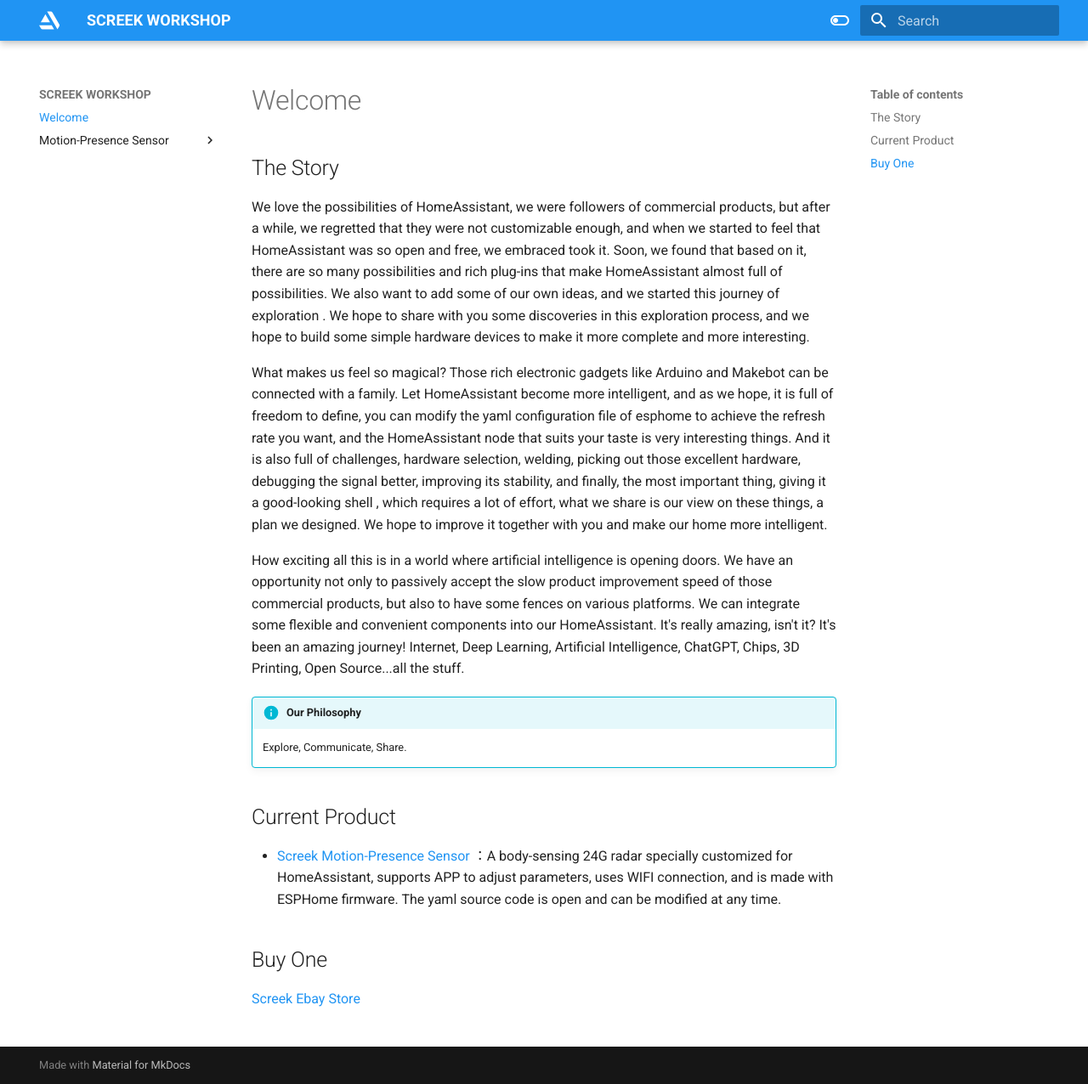
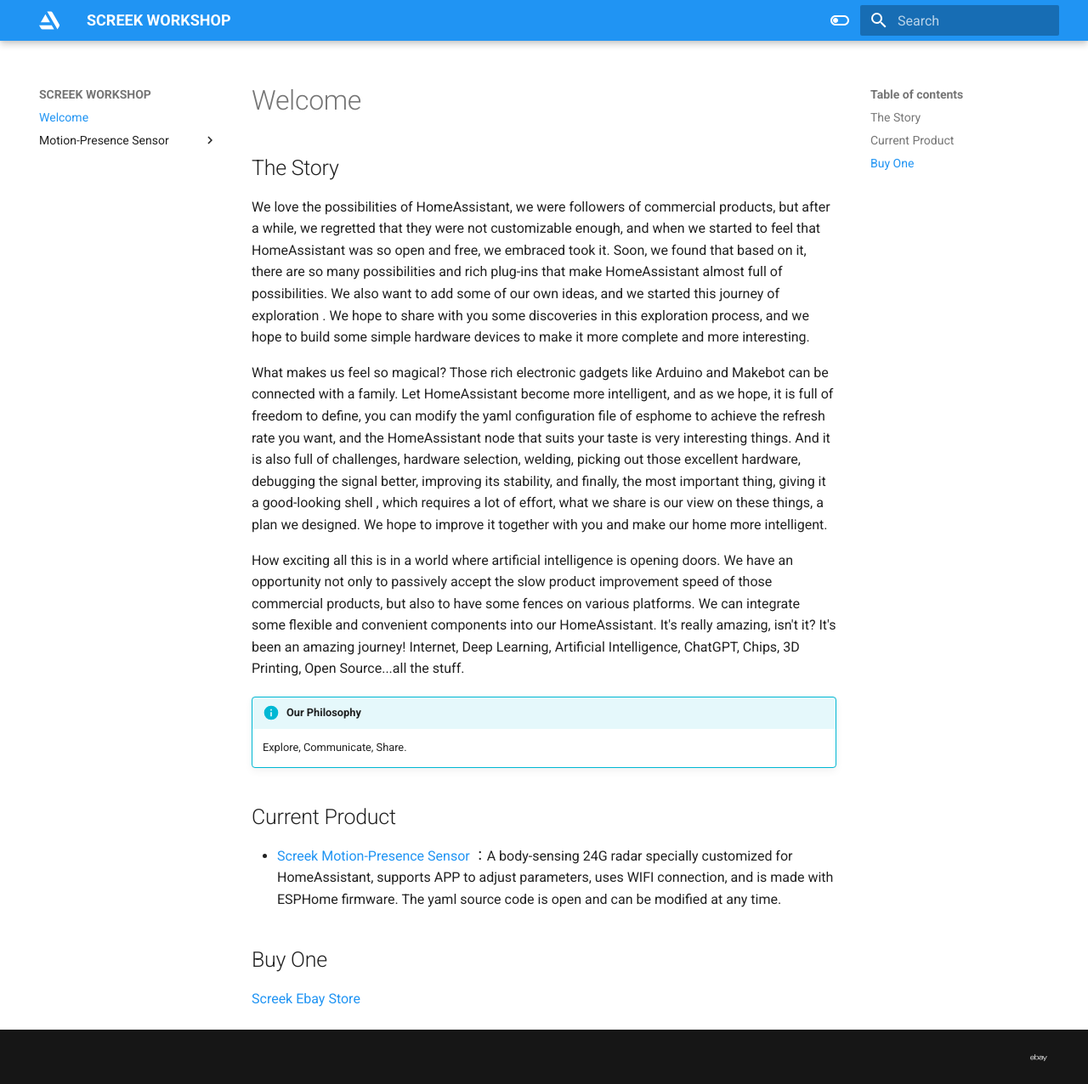
Before and after one commit to screek-workshop/sites, an MkDocs documentation site: the page built from docs/index.md, in a window 1280 px wide and 1276 px high. Shown: the whole window at 85% size. Built offline with MkDocs 1.6.1 and Material for MkDocs 9.7.7, drawn with Linux system fonts in a browser that asks for light colours.

Commit message:
Update mkdocs.yml

```diff
--- a/mkdocs.yml
+++ b/mkdocs.yml
@@ -8,6 +8,7 @@
   #   - name: Chineses
   #     link: /cn/
   #     lang: zh
+  generator: false
   consent:
     title: Cookie consent
     description: >-
@@ -29,6 +30,10 @@
           data: 0
           note: >-
             Thanks for your feedback!.
+  social:
+    - icon: fontawesome/brands/ebay
+      link: https://www.ebay.com/usr/screek_workshop
+      # name: eBay Store
 
 theme:
   name: material
```
